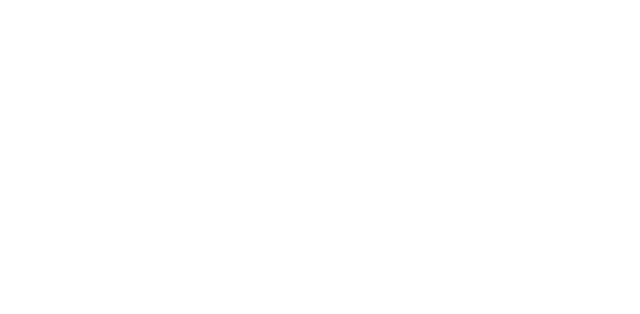
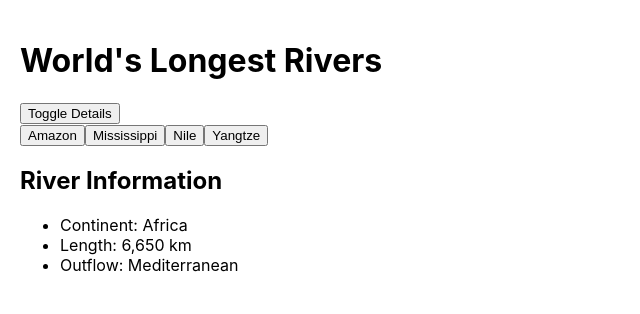
Before and after one commit to serafirim/async-tutorial, a React app: page / in a window 1280 px wide. Shown: the whole page, without its empty margins (0-640 px from the left). Built offline with nearby package versions, Linux system fonts and the light colour scheme.

Commit message:
push 1.0.1

```diff
--- a/src/components/App/App.css
+++ b/src/components/App/App.css
@@ -36,3 +36,7 @@
     transform: rotate(360deg);
   }
 }
+
+.wrapper {
+  padding: 20px;
+}
--- a/src/components/App/App.js
+++ b/src/components/App/App.js
@@ -1,9 +1,26 @@
+import React, { lazy, Suspense, useReducer, useState } from 'react'
 import './App.css'
+const RiverInformation = lazy(() => import(/* webpackChunkName: "RiverInformation" */ './RiverInformation/RiverInformation')) // Replaced "import RiverInformation from './RiverInformation/RiverInformation'"
 
 function App() {
+  // Create a stateful variable and function to hold the selected river with the useState Hook
+  const [ river, setRiver ] = useState('nile')
+  const [ show, toggle ] = useReducer(state => !state, true)
+
   return (
     <>
+      <div className="wrapper">
+        <h1>World's Longest Rivers</h1>
 
+        <div><button onClick={toggle}>Toggle Details</button></div>
+        <button onClick={() => setRiver('amazon')}>Amazon</button>
+        <button onClick={() => setRiver('mississippi')}>Mississippi</button>
+        <button onClick={() => setRiver('nile')}>Nile</button>
+        <button onClick={() => setRiver('yangtze')}>Yangtze</button>
+        <Suspense fallback={<div>Loading Component...</div>}>
+          {show && <RiverInformation name={river}/>}
+        </Suspense>
+      </div>
     </>
   )
 }
--- /dev/null
+++ b/src/components/App/RiverInformation/RiverInformation.js
@@ -0,0 +1,45 @@
+/*
+::::::::::::::::::[ NOTES ]:::::::::::::::::::::::::::::::::::::::::::::::::::::::::::::::::::::::::::::::
+* The ? after riverInformation is part of "defensive programming" which uses a design principle that
+  emphasizes high availablity for the application. To ensure that the component will render even if the
+  data is not in the correct shape or if you do not get any data at all from the API request. This helps it
+  not throw an error. To test if it works, remove the default object {} from the useState function.
+::::::::::::::::::::::::::::::::::::::::::::::::::::::::::::::::::::::::::::::::::::::::::::::::::::::::::
+*/
+
+import React, { useEffect, useState } from 'react'
+import PropTypes from 'prop-types'
+import { getRiverInformation } from '../../../services/rivers'
+
+export default function RiverInformation({ name }) {
+    const [ riverInformation, setRiverInformation ] = useState({})
+
+    useEffect(() => {
+        let mounted = true
+
+        getRiverInformation(name)
+        .then(data => {
+            if (mounted) {
+                setRiverInformation(data)
+            }
+        })
+        return () => {
+            mounted = false
+        }
+    }, [ name ])
+
+    return (
+        <div>
+            <h2>River Information</h2>
+            <ul>
+                <li>Continent: {riverInformation?.continent}</li>
+                <li>Length: {riverInformation?.length}</li>
+                <li>Outflow: {riverInformation?.outflow}</li>
+            </ul>
+        </div>
+    )
+}
+
+RiverInformation.propTypes = {
+    name: PropTypes.string.isRequired
+}
--- /dev/null
+++ b/src/services/rivers.js
@@ -0,0 +1,32 @@
+const rivers = {
+  nile: {
+    continent: 'Africa',
+    length: '6,650 km',
+    outflow: 'Mediterranean'
+  },
+  amazon: {
+    continent: 'South America',
+    length: '6,575 km',
+    outflow: 'Atlantic Ocean'
+  },
+  yangtze: {
+    continent: 'Asia',
+    length: '6,300 km',
+    outflow: 'East China Sea'
+  },
+  mississippi: {
+    continent: 'North America',
+    length: '6,275 km',
+    outflow: 'Gulf of Mexico'
+  }
+}
+
+export function getRiverInformation(name) {
+    return new Promise((resolve) => {
+      setTimeout(() => {
+        resolve(
+          rivers[name]
+        )
+      }, 1500)
+    })
+  }
```
Also changed, not shown: Version.md (+5 -1 lines).
